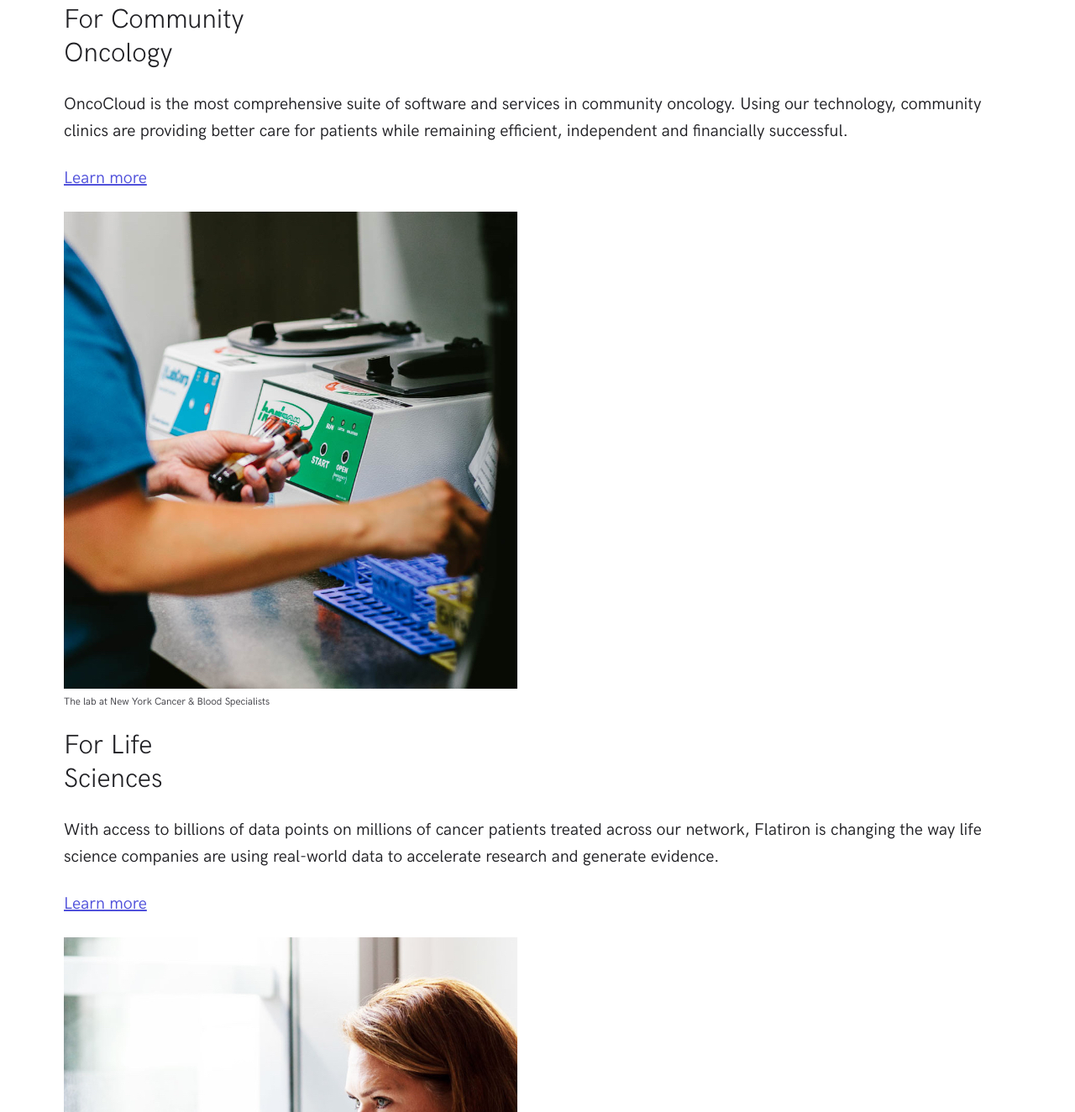
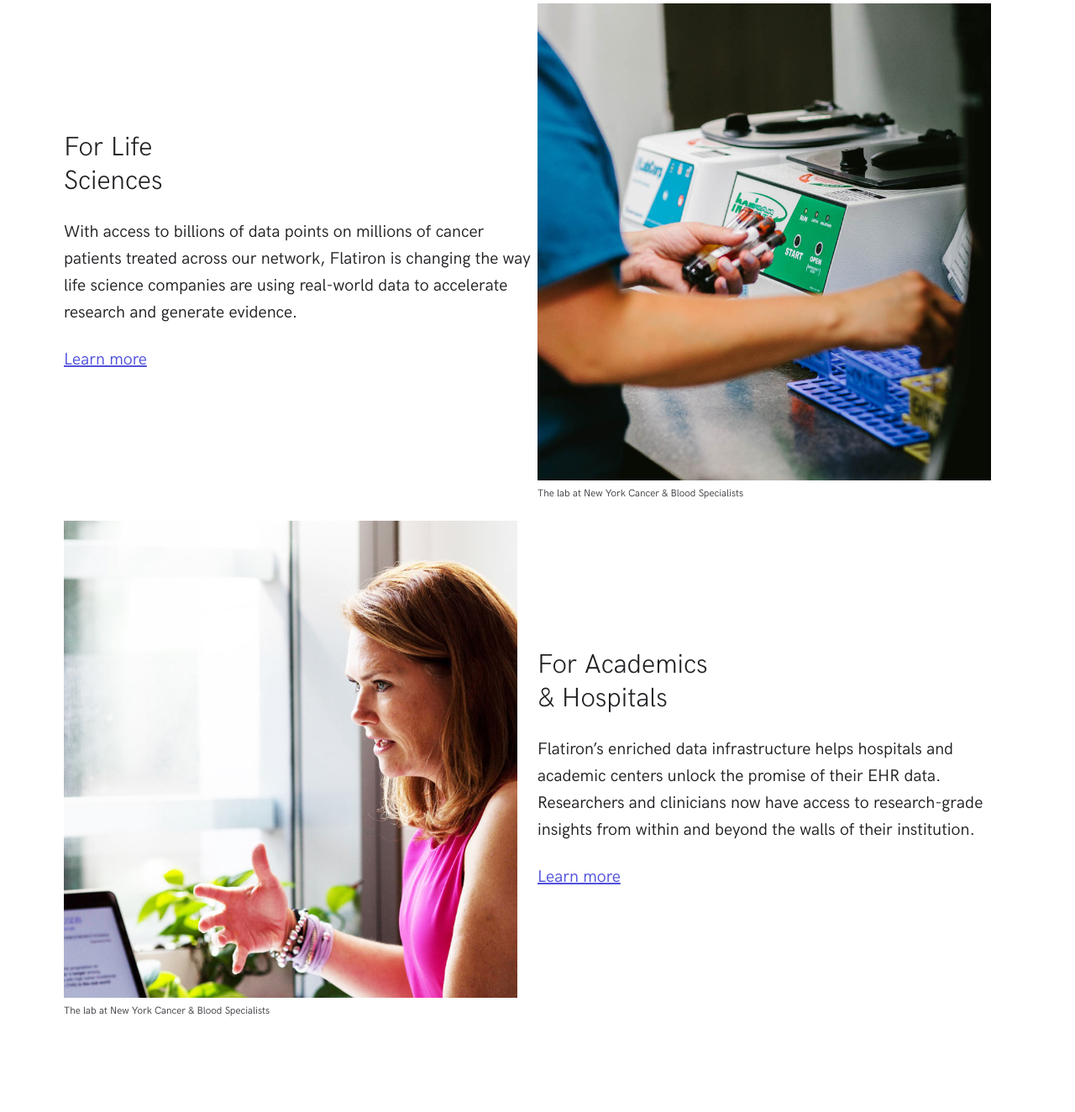
Before and after one commit to mct-ui/responsive-design-part-2-BhattiUmair1, a plain HTML site: page index.html in a window 1280 px wide. Shown: the part 1756-3080 px from the top of the page at 84% size. Drawn offline with Linux system fonts and the light colour scheme; files whose address does not match are found by name.

Commit message:
Changed section 2 layout

```diff
--- a/index.html
+++ b/index.html
@@ -92,8 +92,9 @@
         </section>
         <section class="o-row o-row--lg">
             <div class="o-container">
-                <article>
-                    <figure>
+                <div class="o-section">
+                    <article class="o-layout o-layout--align-center">
+                            <figure class="o-layout__item u-1-of-2-bp2">
                                     <picture>
                                         <source srcset="img/jpg/img-1.jpg" media="(min-width: 992px)">
                                         <source srcset="img/jpg/img-1-landscape@2x.jpg" media="(min-width: 576px)">
@@ -101,6 +102,7 @@
                                     </picture>
                                 <figcaption>Dr. Jeremy McDuffie, Tennessee Oncology</figcaption>
                             </figure>
+                            <div class="o-layout__item u-1-of-2-bp3">
                                 <header>
                                     <h2>
                                         For Community <br>
@@ -113,9 +115,15 @@
                                 <p>
                                     <a href="#!">Learn more</a>
                                 </p>
+                            </div>
+                        </div>
                     </article>
-                <article>
-                    <figure>
+                </div>
+            </div>
+            <div class="o-container">
+                <div class="o-section">
+                    <article class="o-layout o-layout--align-center o-layout--row-reverse">
+                        <figure class="o-layout__item u-1-of-2-bp2">
                             <picture>
                                 <source srcset="img/jpg/img-2.jpg" media="(min-width: 992px)">
                                 <source srcset="img/jpg/img-2-landscape@2x.jpg" media="(min-width: 576px)">
@@ -123,6 +131,7 @@
                             </picture>
                             <figcaption>The lab at New York Cancer & Blood Specialists</figcaption>
                         </figure>
+                        <div class="o-layout__item u-1-of-2-bp3">
                             <header>
                                 <h2>
                                     For Life <br>
@@ -135,9 +144,14 @@
                             <p>
                                 <a href="#!">Learn more</a>
                             </p>
+                        </div>
                     </article>
-                <article>
-                    <figure>
+                </div>
+            </div>
+            <div class="o-container">
+                <div class="o-section">
+                    <article class="o-layout o-layout--align-center">
+                        <figure class="o-layout__item u-1-of-2-bp2">
                             <picture>
                                 <source srcset="img/jpg/img-3.jpg" media="(min-width: 992px)">
                                 <source srcset="img/jpg/img-3-landscape@2x.jpg" media="(min-width: 576px)">
@@ -145,6 +159,7 @@
                             </picture>
                             <figcaption>The lab at New York Cancer & Blood Specialists</figcaption>
                         </figure>
+                        <div class="o-layout__item u-1-of-2-bp3">
                             <header>
                                 <h2>
                                     For Academics <br>
@@ -157,7 +172,9 @@
                             <p>
                                 <a href="#!">Learn more</a>
                             </p>
+                        </div>
                     </article>
+                </div>
             </div>
         </section>
         <section class="o-row o-row--lg">
```
Lines whose indentation alone changed are shown as unchanged.
